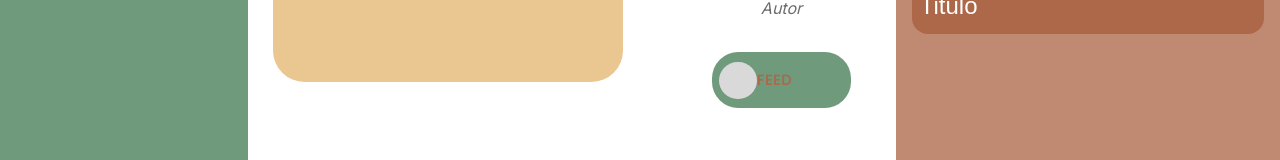
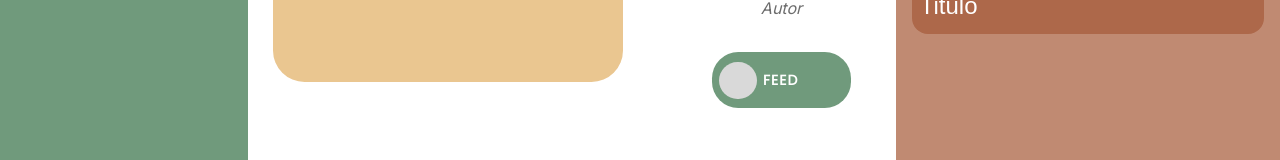
Before and after one commit to nogueiraluiz/modelagem-2024-3, a Next.js app in the folder site-fontEnd/keeplit/: page /usuario/post/1 in a window 1280 px wide. Shown: the part 346-506 px from the top of the page. Built offline with nearby package versions, Linux system fonts and the light colour scheme.

Commit message:
atualiza css

```diff
--- a/site-fontEnd/keeplit/src/app/usuario/post/[nome]/style.css
+++ b/site-fontEnd/keeplit/src/app/usuario/post/[nome]/style.css
@@ -203,10 +203,10 @@
   font-family: 'Poppins', sans-serif;
   font-size: 14px;
   font-weight: 600;
-  color: #AD684A;
+  color: white;
   text-transform: uppercase;
   letter-spacing: 1px;
-  margin: 0;
+  padding-left: 5%;
 }
 
 .feed-title:hover {
@@ -230,12 +230,11 @@
   border-radius: 26.25px;
   display: flex;
   align-items: center;
-  justify-content: space-between;
   padding: 0 7.5px;
   box-sizing: border-box;
   margin-top: 20px;
   flex-direction: row-reverse;
-  justify-content: flex-end;
+  justify-content: flex-end !important;
 }
 
 .ellipse-4 {
```
